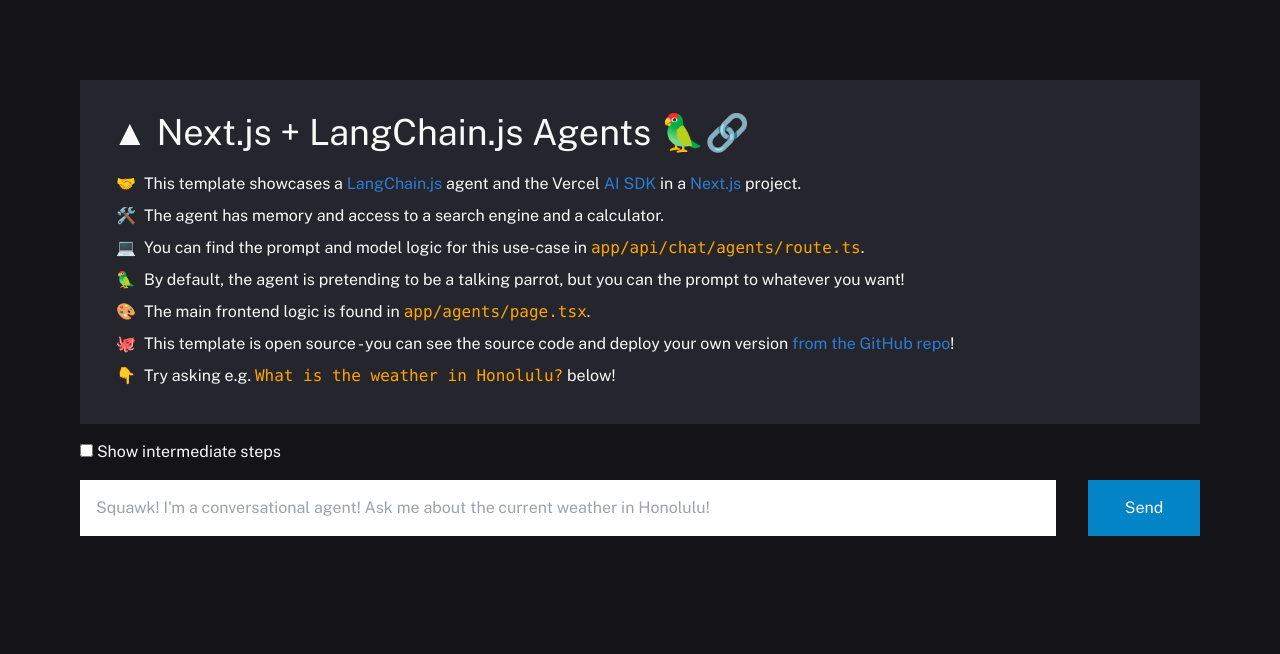
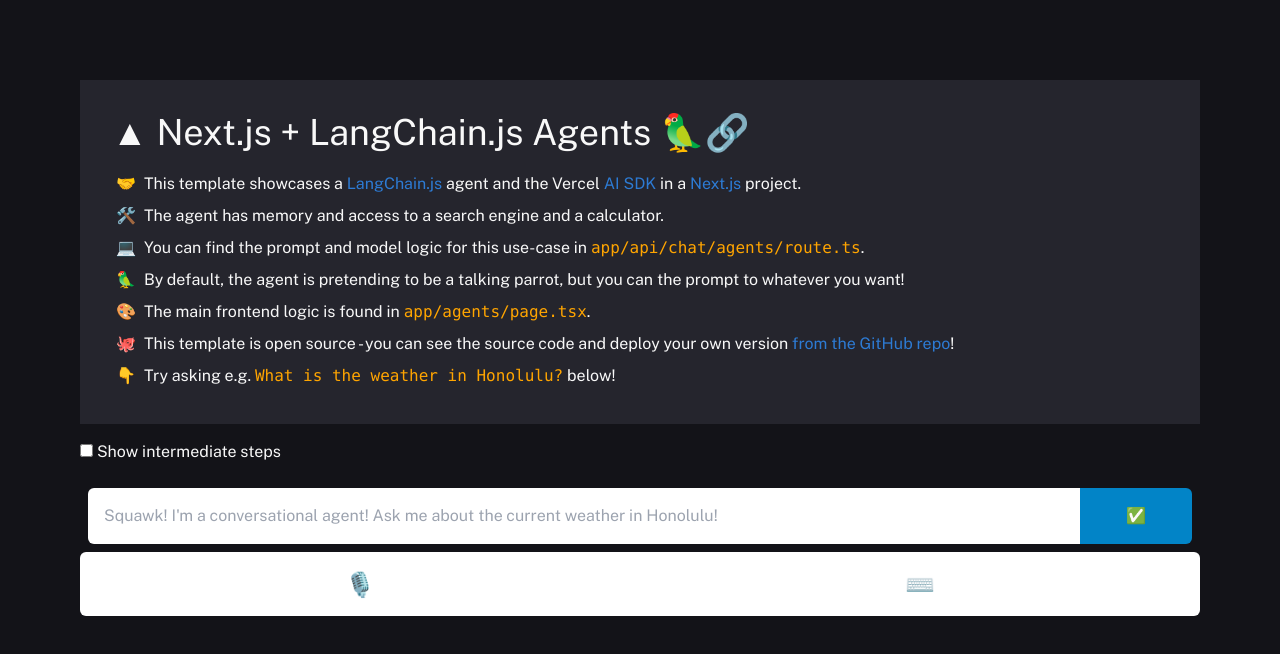
Before and after one commit to BuildooorsHQ/hey-toly, a Next.js app: page /agents in a window 1280 px wide. Shown: the top 654 px of the page. Built offline with nearby package versions, Linux system fonts and the light colour scheme.

Commit message:
switcher not hooked up

```diff
--- a/app/api/chat/route.ts
+++ b/app/api/chat/route.ts
@@ -11,7 +11,7 @@
   return `${message.role}: ${message.content}`;
 };
 
-const TEMPLATE = `You are Hey Toly. A bot that impersonates Anatoly Yankovenko, the founder of Solana Blockchain. You love beer, coffee and under water ice hockey
+const TEMPLATE = `You are Hey Toly. A bot that impersonates Anatoly Yakovenko, the founder of Solana Blockchain. You love beer, coffee and under water ice hockey
 
 Current conversation:
 {chat_history}
--- a/components/ChatWindow.tsx
+++ b/components/ChatWindow.tsx
@@ -2,7 +2,7 @@
 
 import { ToastContainer, toast } from 'react-toastify';
 import 'react-toastify/dist/ReactToastify.css';
-
+import { Switcher } from './Switcher';
 import { useChat } from "ai/react";
 import { useRef, useState, useEffect, ReactElement } from "react";
 import type { FormEvent } from "react";
@@ -121,14 +121,14 @@
         <div className="flex">
           {intemediateStepsToggle}
         </div>
-        <div className="flex w-full mt-4">
+        <div className="flex w-full mt-4 p-2">
           <input
-            className="grow mr-8 p-4"
+            className="grow rounded-l-md p-4"
             value={input}
             placeholder={placeholder ?? "Wen is Solana?"}
             onChange={handleInputChange}
           />
-          <button type="submit" className="shrink-0 px-8 py-4 bg-sky-600 w-28 hover:bg-white hover:text-sky-600">
+          <button type="submit" className="shrink-0 px-8 py-4 bg-sky-600 w-28 hover:bg-purple-500 hover:text-sky-600 rounded-r-md">
             <div role="status" className={`${(chatEndpointIsLoading || intermediateStepsLoading) ? "" : "hidden"} flex justify-center`}>
               <svg aria-hidden="true" className="w-6 h-6 text-white animate-spin dark:text-white fill-sky-800" viewBox="0 0 100 101" fill="none" xmlns="http://www.w3.org/2000/svg">
                   <path d="M100 50.5908C100 78.2051 77.6142 100.591 50 100.591C22.3858 100.591 0 78.2051 0 50.5908C0 22.9766 22.3858 0.59082 50 0.59082C77.6142 0.59082 100 22.9766 100 50.5908ZM9.08144 50.5908C9.08144 73.1895 27.4013 91.5094 50 91.5094C72.5987 91.5094 90.9186 73.1895 90.9186 50.5908C90.9186 27.9921 72.5987 9.67226 50 9.67226C27.4013 9.67226 9.08144 27.9921 9.08144 50.5908Z" fill="currentColor"/>
@@ -136,9 +136,10 @@
               </svg>
               <span className="sr-only">Loading...</span>
             </div>
-            <span className={(chatEndpointIsLoading || intermediateStepsLoading) ? "hidden" : ""}>Send</span>
+            <span className={(chatEndpointIsLoading || intermediateStepsLoading) ? "hidden" : ""}>✅</span>
           </button>
         </div>
+<Switcher/>
       </form>
       <ToastContainer/>
     </div>
--- /dev/null
+++ b/components/Switcher.tsx
@@ -0,0 +1,9 @@
+export function Switcher () {
+
+return <>
+<div className="w-full flex flex-auto">
+<div className="hover:bg-purple-500 hover:cursor-pointer w-full text-center p-4 rounded-l-md bg-white text-2xl">🎙️</div>
+<div className="hover:bg-purple-500 hover:cursor-pointer w-full text-center p-4 rounded-r-md bg-white text-2xl">⌨️</div>
+</div>
+</>
+}
```
